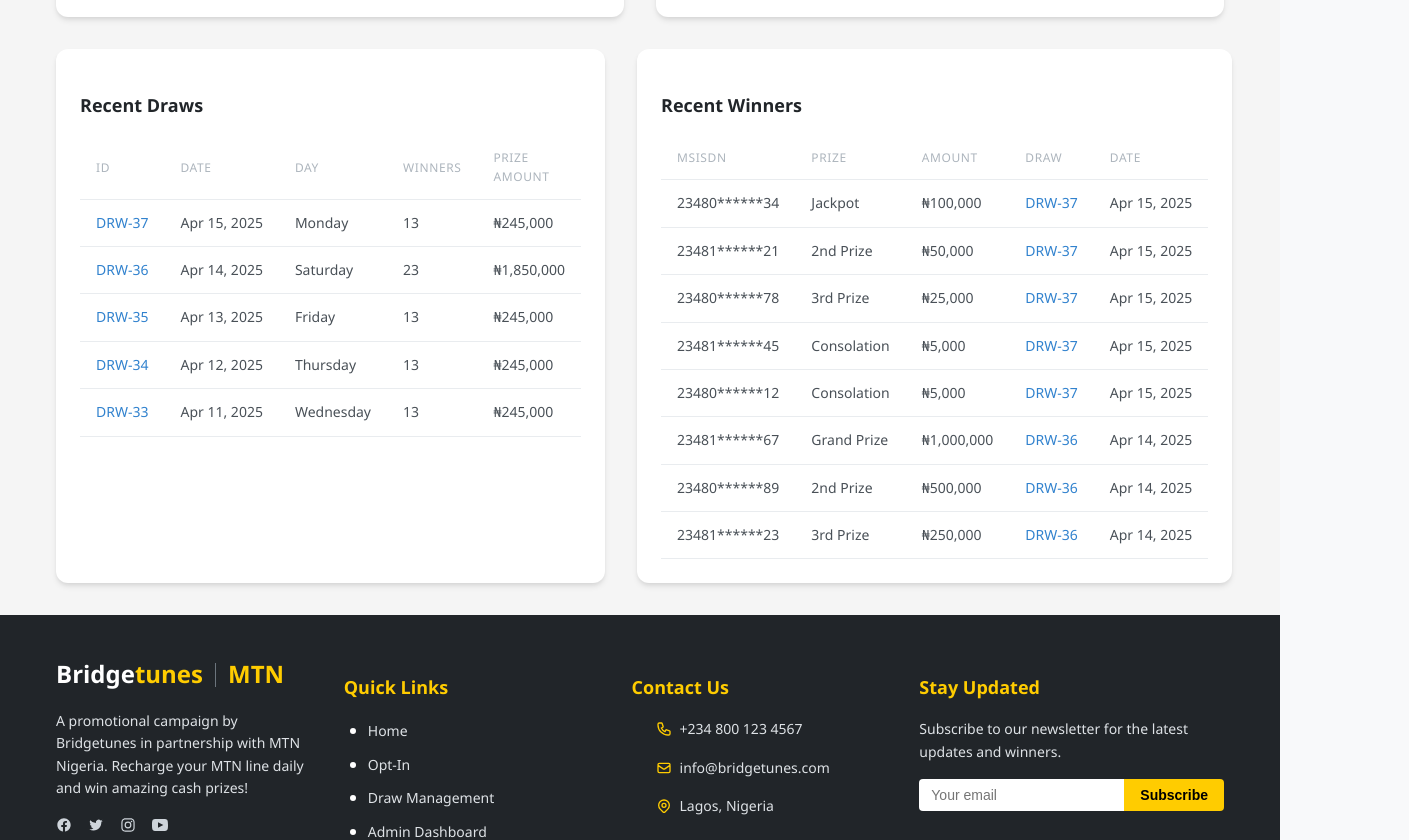
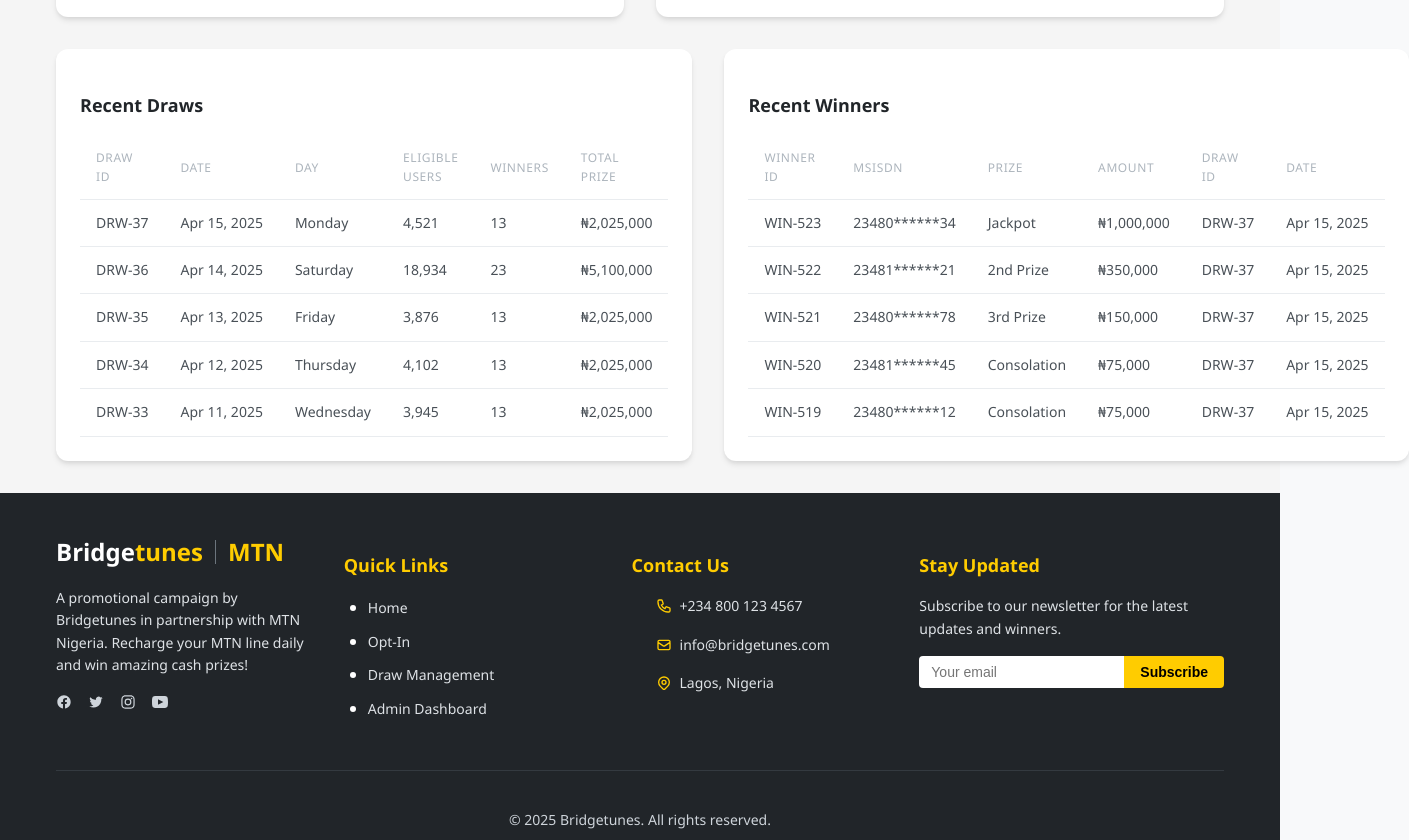
Before and after one commit to ArowuTest/bridgetunes-promotest1, a Next.js app: page /admin in a window 1280 px wide. Shown: the part 820-1660 px from the top of the page, 1409 px wide, since content can reach past the window. Built offline with nearby package versions, Linux system fonts and the light colour scheme.

Commit message:
Update admin.js

```diff
--- a/pages/admin.js
+++ b/pages/admin.js
@@ -241,6 +241,21 @@
   }
 `;
 
+const ContactButton = styled.button`
+  background-color: ${props => props.theme.colors.bridgetunesBlue};
+  color: white;
+  border: none;
+  border-radius: 4px;
+  padding: 0.375rem 0.75rem;
+  font-size: 0.75rem;
+  cursor: pointer;
+  transition: background-color 0.2s;
+
+  &:hover {
+    background-color: ${props => props.theme.colors.bridgetunesDark};
+  }
+`;
+
 export default function AdminDashboard() {
   const [activeTab, setActiveTab] = useState('overview');
   const [dashboardStats, setDashboardStats] = useState({
@@ -301,24 +316,29 @@
 
       // Generate mock recent draws
       const mockRecentDraws = [
-        { id: 'DRW-37', date: 'Apr 15, 2025', day: 'Monday', eligibleUsers: 4521, winners: 13, totalPrize: 245000 },
-        { id: 'DRW-36', date: 'Apr 14, 2025', day: 'Saturday', eligibleUsers: 18934, winners: 23, totalPrize: 1850000 },
-        { id: 'DRW-35', date: 'Apr 13, 2025', day: 'Friday', eligibleUsers: 3876, winners: 13, totalPrize: 245000 },
-        { id: 'DRW-34', date: 'Apr 12, 2025', day: 'Thursday', eligibleUsers: 4102, winners: 13, totalPrize: 245000 },
-        { id: 'DRW-33', date: 'Apr 11, 2025', day: 'Wednesday', eligibleUsers: 3945, winners: 13, totalPrize: 245000 }
+        { id: 'DRW-37', date: 'Apr 15, 2025', day: 'Monday', eligibleUsers: 4521, winners: 13, totalPrize: 2025000 },
+        { id: 'DRW-36', date: 'Apr 14, 2025', day: 'Saturday', eligibleUsers: 18934, winners: 23, totalPrize: 5100000 },
+        { id: 'DRW-35', date: 'Apr 13, 2025', day: 'Friday', eligibleUsers: 3876, winners: 13, totalPrize: 2025000 },
+        { id: 'DRW-34', date: 'Apr 12, 2025', day: 'Thursday', eligibleUsers: 4102, winners: 13, totalPrize: 2025000 },
+        { id: 'DRW-33', date: 'Apr 11, 2025', day: 'Wednesday', eligibleUsers: 3945, winners: 13, totalPrize: 2025000 }
       ];
       setRecentDraws(mockRecentDraws);
 
-      // Generate mock recent winners
+      // Generate mock recent winners with full unmasked MSISDNs
       const mockRecentWinners = [
-        { id: 'WIN-523', msisdn: '23480******34', prize: 'Jackpot', amount: 100000, drawId: 'DRW-37', date: 'Apr 15, 2025' },
-        { id: 'WIN-522', msisdn: '23481******21', prize: '2nd Prize', amount: 50000, drawId: 'DRW-37', date: 'Apr 15, 2025' },
-        { id: 'WIN-521', msisdn: '23480******78', prize: '3rd Prize', amount: 25000, drawId: 'DRW-37', date: 'Apr 15, 2025' },
-        { id: 'WIN-520', msisdn: '23481******45', prize: 'Consolation', amount: 5000, drawId: 'DRW-37', date: 'Apr 15, 2025' },
-        { id: 'WIN-519', msisdn: '23480******12', prize: 'Consolation', amount: 5000, drawId: 'DRW-37', date: 'Apr 15, 2025' },
-        { id: 'WIN-518', msisdn: '23481******67', prize: 'Grand Prize', amount: 1000000, drawId: 'DRW-36', date: 'Apr 14, 2025' },
-        { id: 'WIN-517', msisdn: '23480******89', prize: '2nd Prize', amount: 500000, drawId: 'DRW-36', date: 'Apr 14, 2025' },
-        { id: 'WIN-516', msisdn: '23481******23', prize: '3rd Prize', amount: 250000, drawId: 'DRW-36', date: 'Apr 14, 2025' }
+        { id: 'WIN-523', msisdn: '2348012345634', fullMsisdn: '2348012345634', prize: 'Jackpot', amount: 1000000, drawId: 'DRW-37', date: 'Apr 15, 2025' },
+        { id: 'WIN-522', msisdn: '2348123456721', fullMsisdn: '2348123456721', prize: '2nd Prize', amount: 350000, drawId: 'DRW-37', date: 'Apr 15, 2025' },
+        { id: 'WIN-521', msisdn: '2348034567878', fullMsisdn: '2348034567878', prize: '3rd Prize', amount: 150000, drawId: 'DRW-37', date: 'Apr 15, 2025' },
+        { id: 'WIN-520', msisdn: '2348145678945', fullMsisdn: '2348145678945', prize: 'Consolation', amount: 75000, drawId: 'DRW-37', date: 'Apr 15, 2025' },
+        { id: 'WIN-519', msisdn: '2348056789012', fullMsisdn: '2348056789012', prize: 'Consolation', amount: 75000, drawId: 'DRW-37', date: 'Apr 15, 2025' },
+        { id: 'WIN-518', msisdn: '2348167890167', fullMsisdn: '2348167890167', prize: 'Consolation', amount: 75000, drawId: 'DRW-37', date: 'Apr 15, 2025' },
+        { id: 'WIN-517', msisdn: '2348078901289', fullMsisdn: '2348078901289', prize: 'Consolation', amount: 75000, drawId: 'DRW-37', date: 'Apr 15, 2025' },
+        { id: 'WIN-516', msisdn: '2348189012323', fullMsisdn: '2348189012323', prize: 'Consolation', amount: 75000, drawId: 'DRW-37', date: 'Apr 15, 2025' },
+        { id: 'WIN-515', msisdn: '2348090123467', fullMsisdn: '2348090123467', prize: 'Consolation', amount: 75000, drawId: 'DRW-37', date: 'Apr 15, 2025' },
+        { id: 'WIN-514', msisdn: '2348101234589', fullMsisdn: '2348101234589', prize: 'Consolation', amount: 75000, drawId: 'DRW-37', date: 'Apr 15, 2025' },
+        { id: 'WIN-513', msisdn: '2348112345667', fullMsisdn: '2348112345667', prize: 'Grand Prize', amount: 3000000, drawId: 'DRW-36', date: 'Apr 14, 2025' },
+        { id: 'WIN-512', msisdn: '2348023456789', fullMsisdn: '2348023456789', prize: '2nd Prize', amount: 1000000, drawId: 'DRW-36', date: 'Apr 14, 2025' },
+        { id: 'WIN-511', msisdn: '2348134567823', fullMsisdn: '2348134567823', prize: '3rd Prize', amount: 500000, drawId: 'DRW-36', date: 'Apr 14, 2025' }
       ];
       setRecentWinners(mockRecentWinners);
 
@@ -427,6 +447,12 @@
   // Format currency
   const formatCurrency = (amount) => {
     return '₦' + amount.toLocaleString();
+  };
+
+  // Handle contact winner
+  const handleContactWinner = (msisdn) => {
+    alert(`Contacting winner with MSISDN: ${msisdn}`);
+    // In a real implementation, this would open a modal or redirect to a contact form
   };
 
   return (
@@ -543,7 +569,7 @@
                   </ChartCard>
                 </ChartsGrid>
 
-                {/* Recent Activity */}
+                {/* Tables */}
                 <TablesGrid>
                   <TableCard>
                     <TableTitle>Recent Draws</TableTitle>
@@ -551,19 +577,21 @@
                       <Table>
                         <TableHead>
                           <tr>
-                            <TableHeadCell>ID</TableHeadCell>
+                            <TableHeadCell>Draw ID</TableHeadCell>
                             <TableHeadCell>Date</TableHeadCell>
                             <TableHeadCell>Day</TableHeadCell>
+                            <TableHeadCell>Eligible Users</TableHeadCell>
                             <TableHeadCell>Winners</TableHeadCell>
-                            <TableHeadCell>Prize Amount</TableHeadCell>
+                            <TableHeadCell>Total Prize</TableHeadCell>
                           </tr>
                         </TableHead>
                         <TableBody>
-                          {recentDraws.map((draw, index) => (
-                            <TableRow key={index}>
-                              <TableCell style={{ color: '#3182ce', fontWeight: 500 }}>{draw.id}</TableCell>
+                          {recentDraws.map(draw => (
+                            <TableRow key={draw.id}>
+                              <TableCell>{draw.id}</TableCell>
                               <TableCell>{draw.date}</TableCell>
                               <TableCell>{draw.day}</TableCell>
+                              <TableCell>{draw.eligibleUsers.toLocaleString()}</TableCell>
                               <TableCell>{draw.winners}</TableCell>
                               <TableCell>{formatCurrency(draw.totalPrize)}</TableCell>
                             </TableRow>
@@ -578,20 +606,22 @@
                       <Table>
                         <TableHead>
                           <tr>
+                            <TableHeadCell>Winner ID</TableHeadCell>
                             <TableHeadCell>MSISDN</TableHeadCell>
                             <TableHeadCell>Prize</TableHeadCell>
                             <TableHeadCell>Amount</TableHeadCell>
-                            <TableHeadCell>Draw</TableHeadCell>
+                            <TableHeadCell>Draw ID</TableHeadCell>
                             <TableHeadCell>Date</TableHeadCell>
                           </tr>
                         </TableHead>
                         <TableBody>
-                          {recentWinners.map((winner, index) => (
-                            <TableRow key={index}>
-                              <TableCell>{winner.msisdn}</TableCell>
+                          {recentWinners.slice(0, 5).map(winner => (
+                            <TableRow key={winner.id}>
+                              <TableCell>{winner.id}</TableCell>
+                              <TableCell>{winner.msisdn.substring(0, 5) + '******' + winner.msisdn.substring(winner.msisdn.length - 2)}</TableCell>
                               <TableCell>{winner.prize}</TableCell>
                               <TableCell>{formatCurrency(winner.amount)}</TableCell>
-                              <TableCell style={{ color: '#3182ce', fontWeight: 500 }}>{winner.drawId}</TableCell>
+                              <TableCell>{winner.drawId}</TableCell>
                               <TableCell>{winner.date}</TableCell>
                             </TableRow>
                           ))}
@@ -603,43 +633,72 @@
               </div>
             )}
 
-            {/* Users Tab */}
-            {activeTab === 'users' && (
+            {/* Winners Tab */}
+            {activeTab === 'winners' && (
               <div>
-                <ChartCard>
-                  <ChartTitle>User Management</ChartTitle>
-                  <p>This section will contain user management functionality.</p>
-                </ChartCard>
+                <TableCard>
+                  <TableTitle>All Winners</TableTitle>
+                  <TableWrapper>
+                    <Table>
+                      <TableHead>
+                        <tr>
+                          <TableHeadCell>Winner ID</TableHeadCell>
+                          <TableHeadCell>MSISDN (Full)</TableHeadCell>
+                          <TableHeadCell>Prize</TableHeadCell>
+                          <TableHeadCell>Amount</TableHeadCell>
+                          <TableHeadCell>Draw ID</TableHeadCell>
+                          <TableHeadCell>Date</TableHeadCell>
+                          <TableHeadCell>Actions</TableHeadCell>
+                        </tr>
+                      </TableHead>
+                      <TableBody>
+                        {recentWinners.map(winner => (
+                          <TableRow key={winner.id}>
+                            <TableCell>{winner.id}</TableCell>
+                            <TableCell>{winner.fullMsisdn}</TableCell>
+                            <TableCell>{winner.prize}</TableCell>
+                            <TableCell>{formatCurrency(winner.amount)}</TableCell>
+                            <TableCell>{winner.drawId}</TableCell>
+                            <TableCell>{winner.date}</TableCell>
+                            <TableCell>
+                              <ContactButton onClick={() => handleContactWinner(winner.fullMsisdn)}>
+                                Contact
+                              </ContactButton>
+                            </TableCell>
+                          </TableRow>
+                        ))}
+                      </TableBody>
+                    </Table>
+                  </TableWrapper>
+                </TableCard>
               </div>
             )}
 
-            {/* Topups Tab */}
-            {activeTab === 'topups' && (
+            {/* Other tabs would be implemented here */}
+            {activeTab === 'users' && (
               <div>
-                <ChartCard>
-                  <ChartTitle>Topup Management</ChartTitle>
-                  <p>This section will contain topup management functionality.</p>
-                </ChartCard>
+                <TableCard>
+                  <TableTitle>User Management</TableTitle>
+                  <p>User management interface would be implemented here.</p>
+                </TableCard>
               </div>
             )}
 
-            {/* Draws Tab */}
-            {activeTab === 'draws' && (
+            {activeTab === 'topups' && (
               <div>
-                <ChartCard>
-                  <ChartTitle>Draw Management</ChartTitle>
-                  <p>This section will contain draw management functionality.</p>
-                </ChartCard>
+                <TableCard>
+                  <TableTitle>Topup Transactions</TableTitle>
+                  <p>Topup transaction history would be implemented here.</p>
+                </TableCard>
               </div>
             )}
 
-            {/* Winners Tab */}
-            {activeTab === 'winners' && (
+            {activeTab === 'draws' && (
               <div>
-                <ChartCard>
-                  <ChartTitle>Winner Management</ChartTitle>
-                  <p>This section will contain winner management functionality.</p>
-                </ChartCard>
+                <TableCard>
+                  <TableTitle>Draw History</TableTitle>
+                  <p>Complete draw history and management would be implemented here.</p>
+                </TableCard>
               </div>
             )}
           </>
```
